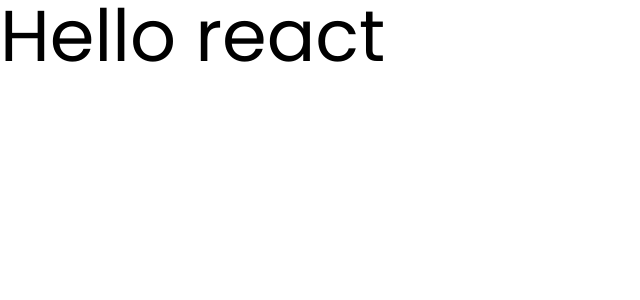
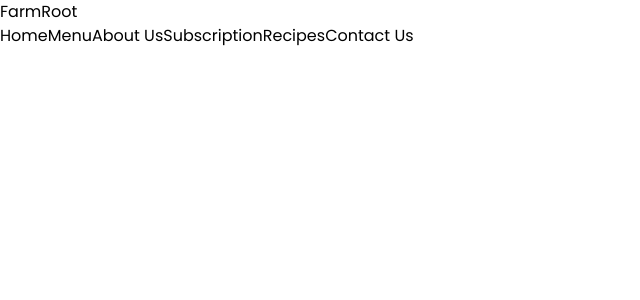
Before and after one commit to shakilkhan95/farm-root-project, a React (Vite) app: page / in a window 1280 px wide. Shown: the top 300 px of the page, without its empty margins (0-640 px from the left). Built offline with nearby package versions, Linux system fonts and the light colour scheme.

Commit message:
react icon installed, logo and navbar created in header components

```diff
--- a/package.json
+++ b/package.json
@@ -13,6 +13,7 @@
     "@tailwindcss/vite": "^4.2.2",
     "react": "^19.2.4",
     "react-dom": "^19.2.4",
+    "react-icons": "^5.6.0",
     "tailwindcss": "^4.2.2"
   },
   "devDependencies": {
--- a/src/App.jsx
+++ b/src/App.jsx
@@ -1,10 +1,11 @@
 import './App.css'
+import Header from './components/Header/Header'
 
 function App() {
 
   return (
     <>
-      <h1 className='text-7xl'>Hello react</h1>
+      <Header/>
     </>
   )
 }
--- /dev/null
+++ b/src/components/Header/Header.jsx
@@ -0,0 +1,24 @@
+import React from 'react';
+
+const Header = () => {
+    return (
+        <header className=''>
+            {/* logo section  */}
+            <div>
+                <h3>FarmRoot</h3>
+            </div>
+
+            {/* nav section  */}
+            <nav>
+                <a href="/">Home</a>
+                <a href="/">Menu</a>
+                <a href="/">About Us</a>
+                <a href="/">Subscription</a>
+                <a href="/">Recipes</a>
+                <a href="/">Contact Us</a>
+            </nav>
+        </header>
+    );
+};
+
+export default Header;
```
Also changed, not shown: 1 other file (tests, documents, lock files or other folders).
